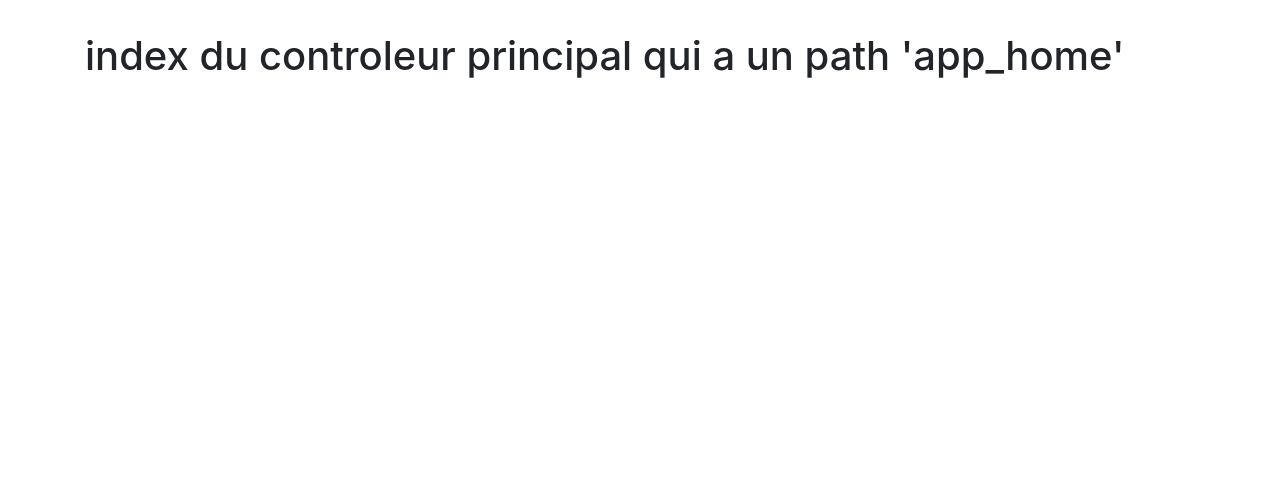
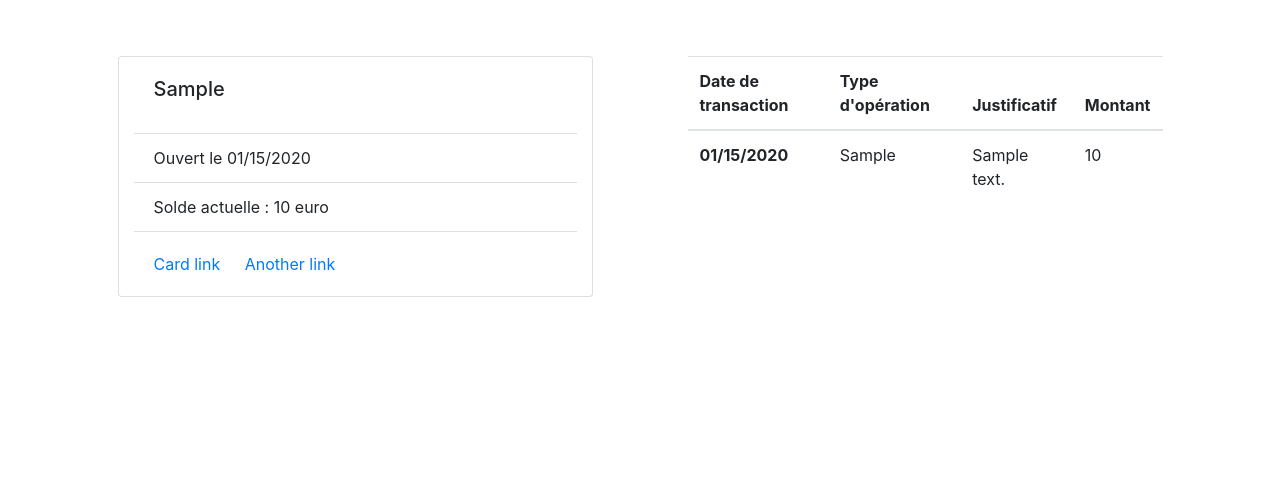
Before and after one commit to royce76/bankORG, a Symfony app: template templates/main/index.html.twig in a window 1280 px wide. Shown: the part 217-713 px from the top of the page. Run offline with Twig, Linux system fonts and the light colour scheme; the template is opened without the code that fills it: most values are stand-ins (such as "Sample title", 1, 10 or a date in 2020); some libraries are stand-ins or nearby versions.

Commit message:
add getaccountlastoperation on homepage

```diff
--- a/templates/main/index.html.twig
+++ b/templates/main/index.html.twig
@@ -4,11 +4,45 @@
 
 {% block content %}
 
-  <h1>index du controleur principal qui a un path 'app_home'</h1>
-
   {# Depuis la méthode verifyUserEmail de RegistrationController, je chope le message de succès. #}
   {% for message in app.flashes('success') %}
       <div class="alert alert-success" role="alert">{{ message }}</div>
   {% endfor %}
 
+  {% for operation in operations %}
+    <div class="row">
+      <div class="card col-5 mx-auto my-4" style="width: 18rem;">
+        <div class="card-body">
+          <h5 class="card-title">{{ operation.account.AccountType }}</h5>
+        </div>
+        <ul class="list-group list-group-flush">
+        <li class="list-group-item">Ouvert le {{ operation.account.OpeningDate|date('m/d/Y') }}</li>
+        <li class="list-group-item">Solde actuelle : {{ operation.account.Balance }} euro</li>
+        </ul>
+        <div class="card-body">
+        <a href="#" class="card-link">Card link</a>
+        <a href="#" class="card-link">Another link</a>
+        </div>
+      </div>
+      <table class="table col-5 mx-auto my-4">
+        <thead>
+          <tr>
+            <th scope="col">Date de transaction</th>
+            <th scope="col">Type d'opération</th>
+            <th scope="col">Justificatif</th>
+            <th scope="col">Montant</th>
+          </tr>
+        </thead>
+        <tbody>
+          <tr>
+            <th scope="row">{{ operation.DateTransaction|date('m/d/Y') }}</th>
+            <td>{{ operation.OperationType }}</td>
+            <td>{{ operation.Comments }}</td>
+            <td>{{ operation.Amount }}</td>
+          </tr>
+        </tbody>
+      </table>
+    </div>
+  {% endfor %}
+
 {% endblock %}
```
Also changed, not shown: src/Controller/MainController.php (+4 -8 lines), src/Repository/AccountRepository.php (+0 -13 lines), src/Repository/OperationRepository.php (+15 -0 lines).
